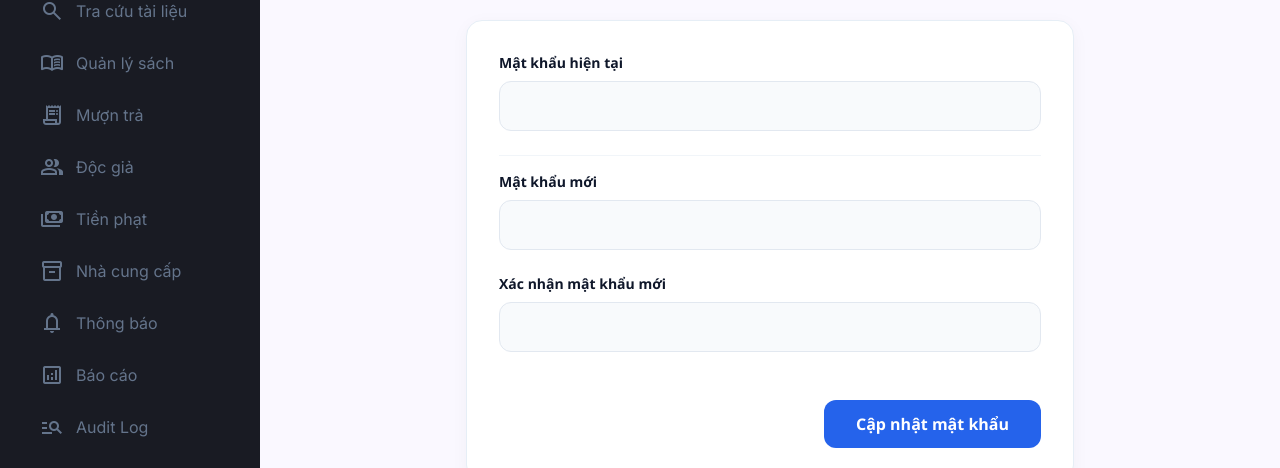
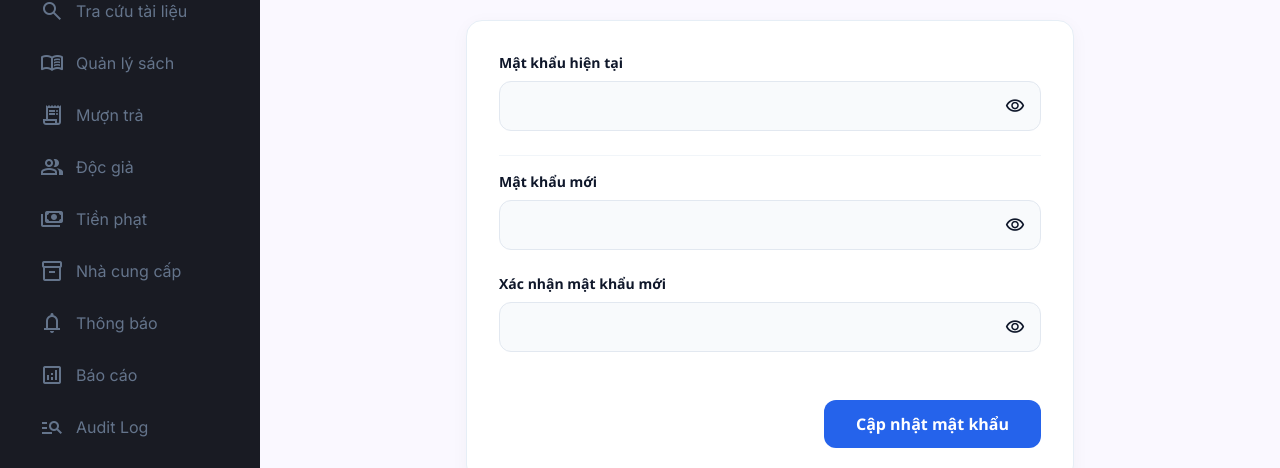
Before and after one commit to nguyenanhlong/LMS_ThuVien, a React (Vite) app: page /change-password in a window 1280 px wide. Shown: the part 164-632 px from the top of the page. Built offline with nearby package versions, Linux system fonts and the light colour scheme; sample sign-in values are in the browser's storage.

Commit message:
update: 123

```diff
--- a/src/components/ChangePassword.jsx
+++ b/src/components/ChangePassword.jsx
@@ -8,6 +8,10 @@ export default function ChangePassword() {
   const showToast = useToast();
   const [loading, setLoading] = useState(false);
   const [formData, setFormData] = useState({ current: '', newPass: '', confirm: '' });
+
+  const [showCurrent, setShowCurrent] = useState(false);
+  const [showNew, setShowNew] = useState(false);
+  const [showConfirm, setShowConfirm] = useState(false);
 
   const handleSubmit = (e) => {
     e.preventDefault();
@@ -41,35 +45,50 @@ export default function ChangePassword() {
             <form onSubmit={handleSubmit} className="space-y-6">
               <div>
                 <label className="block text-sm font-semibold text-slate-900 mb-2">Mật khẩu hiện tại</label>
+                <div className="relative">
                   <input
-                  type="password"
+                    type={showCurrent ? "text" : "password"}
                     required
-                  className="w-full px-4 py-3 rounded-xl border border-slate-200 focus:border-primary transition-all bg-slate-50 focus:bg-white"
+                    className="w-full px-4 py-3 pr-12 rounded-xl border border-slate-200 focus:border-primary transition-all bg-slate-50 focus:bg-white"
                     value={formData.current}
                     onChange={e => setFormData({...formData, current: e.target.value})}
                   />
+                  <button type="button" onClick={() => setShowCurrent(!showCurrent)} className="absolute right-4 top-1/2 -translate-y-1/2 text-slate-400 hover:text-slate-600 flex items-center justify-center">
+                    <span className="material-symbols-outlined text-[20px]">{showCurrent ? "visibility_off" : "visibility"}</span>
+                  </button>
+                </div>
               </div>
 
               <div className="pt-4 border-t border-slate-100">
                 <label className="block text-sm font-semibold text-slate-900 mb-2">Mật khẩu mới</label>
+                <div className="relative">
                   <input
-                  type="password"
+                    type={showNew ? "text" : "password"}
                     required
-                  className="w-full px-4 py-3 rounded-xl border border-slate-200 focus:border-primary transition-all bg-slate-50 focus:bg-white"
+                    className="w-full px-4 py-3 pr-12 rounded-xl border border-slate-200 focus:border-primary transition-all bg-slate-50 focus:bg-white"
                     value={formData.newPass}
                     onChange={e => setFormData({...formData, newPass: e.target.value})}
                   />
+                  <button type="button" onClick={() => setShowNew(!showNew)} className="absolute right-4 top-1/2 -translate-y-1/2 text-slate-400 hover:text-slate-600 flex items-center justify-center">
+                    <span className="material-symbols-outlined text-[20px]">{showNew ? "visibility_off" : "visibility"}</span>
+                  </button>
+                </div>
               </div>
 
               <div>
                 <label className="block text-sm font-semibold text-slate-900 mb-2">Xác nhận mật khẩu mới</label>
+                <div className="relative">
                   <input
-                  type="password"
+                    type={showConfirm ? "text" : "password"}
                     required
-                  className="w-full px-4 py-3 rounded-xl border border-slate-200 focus:border-primary transition-all bg-slate-50 focus:bg-white"
+                    className="w-full px-4 py-3 pr-12 rounded-xl border border-slate-200 focus:border-primary transition-all bg-slate-50 focus:bg-white"
                     value={formData.confirm}
                     onChange={e => setFormData({...formData, confirm: e.target.value})}
                   />
+                  <button type="button" onClick={() => setShowConfirm(!showConfirm)} className="absolute right-4 top-1/2 -translate-y-1/2 text-slate-400 hover:text-slate-600 flex items-center justify-center">
+                    <span className="material-symbols-outlined text-[20px]">{showConfirm ? "visibility_off" : "visibility"}</span>
+                  </button>
+                </div>
               </div>
 
               <div className="pt-6 flex justify-end">
--- a/src/components/Login.jsx
+++ b/src/components/Login.jsx
@@ -6,6 +6,7 @@ import { useToast } from '../context/ToastContext';
 export default function Login() {
   const [email, setEmail] = useState('');
   const [password, setPassword] = useState('');
+  const [showPassword, setShowPassword] = useState(false);
   const [loading, setLoading] = useState(false);
   const navigate = useNavigate();
   const showToast = useToast();
@@ -52,14 +53,25 @@ export default function Login() {
               onChange={(e) => setEmail(e.target.value)}
               required
             />
+            <div className="relative">
               <input
-              className="w-full rounded-2xl border border-slate-200 px-4 py-3 text-sm text-slate-900 bg-white focus:outline-none focus:ring-2 focus:ring-primary focus:border-transparent"
+                className="w-full rounded-2xl border border-slate-200 pl-4 pr-12 py-3 text-sm text-slate-900 bg-white focus:outline-none focus:ring-2 focus:ring-primary focus:border-transparent"
                 placeholder="Mật khẩu"
-              type="password"
+                type={showPassword ? "text" : "password"}
                 value={password}
                 onChange={(e) => setPassword(e.target.value)}
                 required
               />
+              <button
+                type="button"
+                className="absolute right-4 top-1/2 -translate-y-1/2 text-slate-400 hover:text-slate-600 focus:outline-none flex items-center justify-center"
+                onClick={() => setShowPassword(!showPassword)}
+              >
+                <span className="material-symbols-outlined text-[20px]">
+                  {showPassword ? "visibility_off" : "visibility"}
+                </span>
+              </button>
+            </div>
             <div className="flex items-center justify-between text-sm">
               <label className="flex items-center gap-2 text-slate-600"><input type="checkbox" className="text-primary focus:ring-primary" /> Ghi nhớ đăng nhập</label>
               <a className="font-semibold text-primary" href="#" onClick={handleForgotPassword}>Quên mật khẩu?</a>
```
Lines whose indentation alone changed are shown as unchanged.
